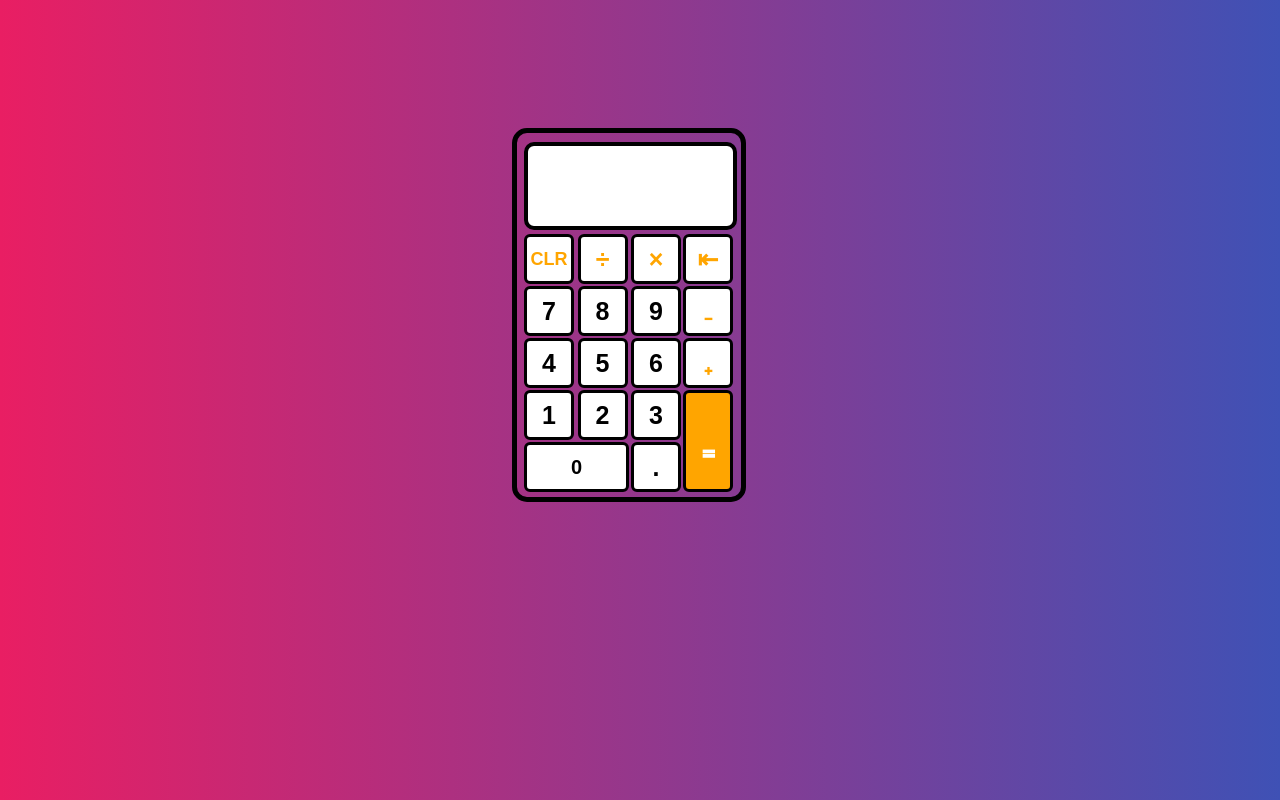
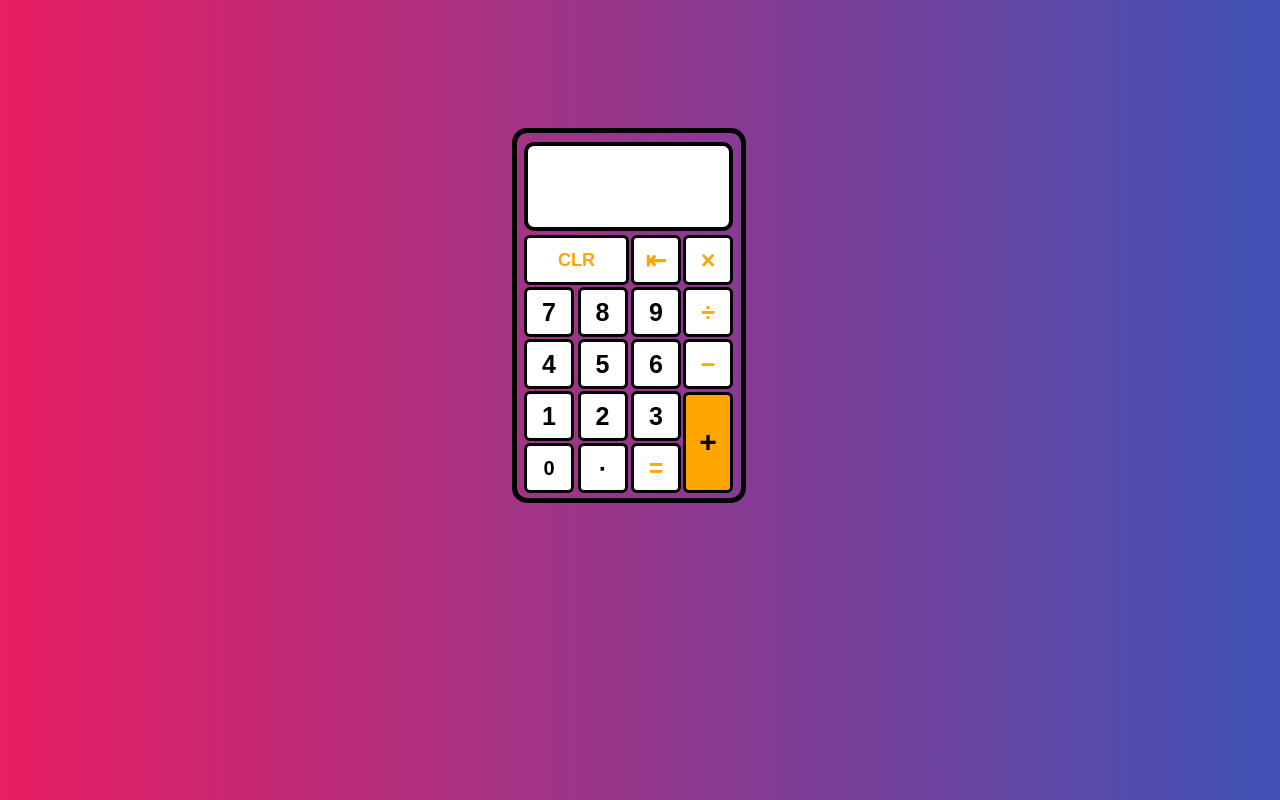
Before and after one commit to hamzamahmood012/Hm-calculator, a plain HTML site: page index.html in a window 1280 px wide. Drawn offline with Linux system fonts and the light colour scheme.

Commit message:
Hm-calculator

```diff
--- a/index.html
+++ b/index.html
@@ -40,32 +40,36 @@
     </form>
     <table>
 <tr>
-    <td><input class="btn1 , clr " type="button" value="CLR"onclick="clean()" ></td>
-    <td><input class="btn , clr" type="button" value="&#xf7;" onclick="insert('/')"></td>
-    <td><input class="btn , clr" type="button" value="&#xd7;"onclick="insert('*')"></td>
+    <td colspan="2"><input class="btn1 , clr " type="button" value="CLR"onclick="clean()" ></td>
     <td><input class="btn , clr" type="button" value="&#8676;" onclick="back()"></td>
+    <td><input class="btn , clr" type="button" value="&times;"onclick="insert('*')"></td>
+
 </tr>
 <tr>
     <td><input class="btn" type="button" value="7"onclick="insert(7)"></td>
     <td><input class="btn" type="button" value="8"onclick="insert(8)"></td>
     <td><input class="btn" type="button" value="9"onclick="insert(9)"></td>
-    <td><input class="btn , clr" type="button" value="&#8331;"onclick="insert('-')"></td>
+    <td><input class="btn , clr" type="button" value="&divide;" onclick="insert('/')"></td>
+
 </tr>
 <tr>
     <td><input class="btn" type="button" value="4"onclick="insert(4)"></td>
     <td><input class="btn" type="button" value="5"onclick="insert(5)"></td>
     <td><input class="btn" type="button" value="6"onclick="insert(6)"></td>
-    <td><input class="btn , clr" type="button" value="&#8330;"onclick="insert('+')"></td>
+    <td><input class="btn , clr" type="button" value="&minus;"onclick="insert('-')"></td>
+
 </tr>
 <tr>
     <td><input class="btn" type="button" value="1"onclick="insert(1)"></td>
     <td><input class="btn" type="button" value="2"onclick="insert(2)"></td>
     <td><input class="btn" type="button" value="3" onclick="insert(3)"></td>
-    <td rowspan="2"><input class="btn3 , clrfull" type="button" value="&#8332;" onclick="equal()"></td>
+    <td rowspan="2"><input class="btn3 , clrfull" type="button" value="&plus;"onclick="insert('+')"></td>
+
 </tr>
 <tr>
-    <td colspan="2"><input  class="btn2" type="button" value="0"onclick="insert(0)"></td>
-    <td><input class="btn" type="button" value="."onclick="insert('.')"></td>
+    <td ><input  class="btn2" type="button" value="0"onclick="insert(0)"></td>
+    <td><input class="btn" type="button" value="&#8729;"onclick="insert('.')"></td>
+    <td ><input class="btn , clr , eql " type="button" value="&#61;" onclick="equal()"></td>
 
 </tr>
 
--- a/style.css
+++ b/style.css
@@ -4,10 +4,10 @@
 }
 .textview{
     width: 195px;
-    height: 70px;
+    height: 75px;
     margin: 2px;
     font-size: 35px;
-    padding: 5px;
+    padding: 3px;
     border-color: black;
     text-align: right;
     border-radius: 10px;
@@ -16,7 +16,7 @@
 }
 .btn1{
     font-size:18px ;
-    width: 50px;
+    width: 105px;
     height: 50px;
     cursor: pointer;
     background-color: white;
@@ -29,7 +29,7 @@
 
 }
 .btn2{
-    width: 105px;
+    width: 50px;
     height: 50px;
     cursor: pointer;
     font-size:20px ;
@@ -43,15 +43,18 @@
 }
 .btn3{
     width: 50px;
-    height: 102px;
+    height: 101px;
     cursor: pointer;
-    font-size:40px ;
+    font-size:30px ;
     border-color: black;
     font-weight: bold;
     border-radius: 6px;
     border: 3px solid black;
     outline: none;
 
+}
+.eql{
+    font-size:40px ;
 }
 .btn{
     width: 50px;
@@ -72,9 +75,9 @@
     color: orange;
 }
 .clrfull{
-    color: white;
+    color: black;
     background-color: orange;
-    border-color: orange;
+
     border-color: black;
 }
 .main{
@@ -98,7 +101,7 @@
 
 }
 :hover.btn3{
-    background-color:white;
+    background:linear-gradient(to bottom ,#e91e63,#3f51b5);
     color: black;
 
 }
@@ -114,22 +117,22 @@
   }
   .btn1:active {
     background-color: orange;
-    box-shadow: 0 5px #666;
+    box-shadow: 0 5px rgb(61, 204, 230);
     transform: translateY(4px);
   }
   .btn2:active {
     background-color: orange;
-    box-shadow: 0 5px #666;
+    box-shadow: 0 5px rgb(61, 204, 230);
     transform: translateY(4px);
   }
   .btn3:active {
     background-color: orange;
-    box-shadow: 0 5px #666;
+    box-shadow: 0 5px rgb(61, 204, 230);
     transform: translateY(4px);
   }
 .border{
     width: 214px;
-    height: 342px;
+    height: 343px;
     border: 5px solid black;
     padding-left: 5px;
     padding-right: 5px;
```
